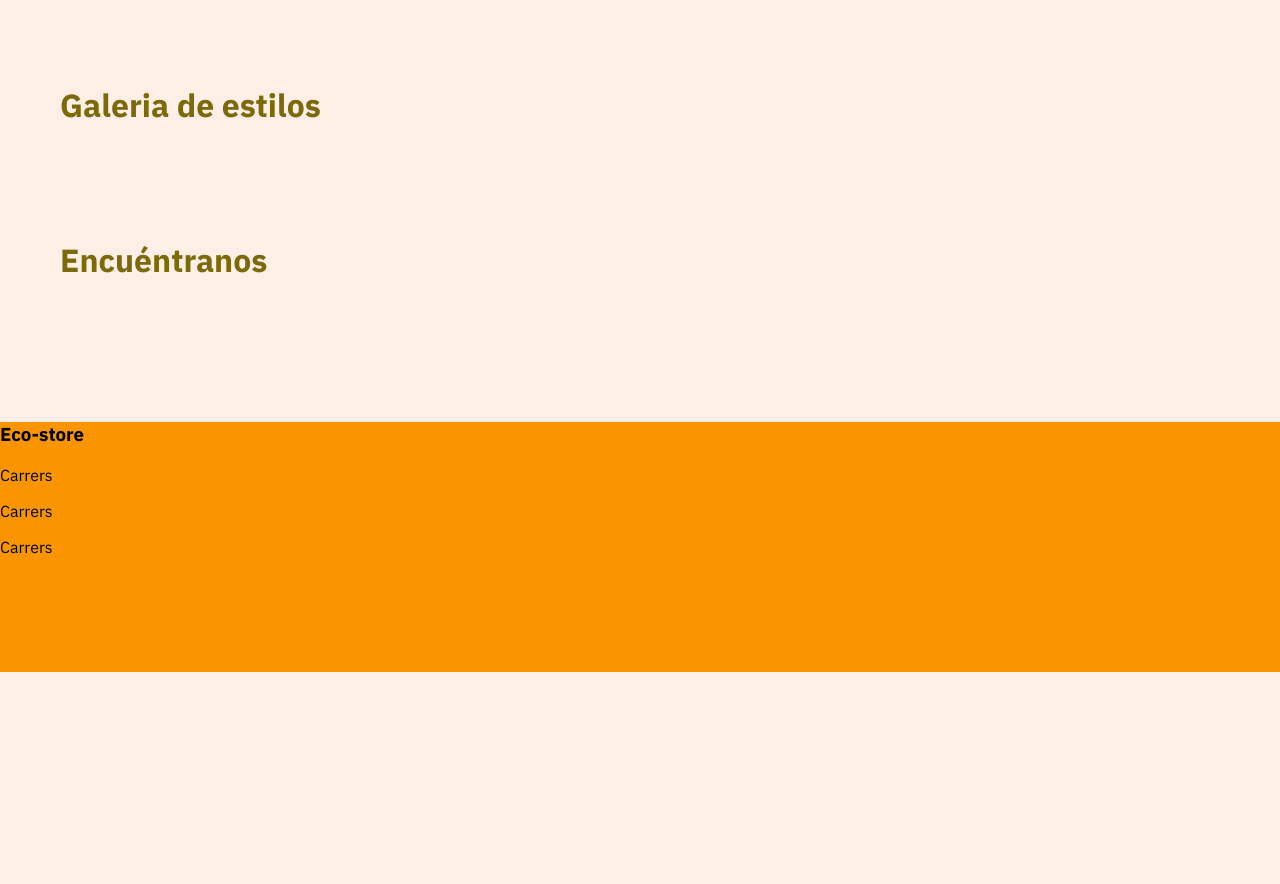
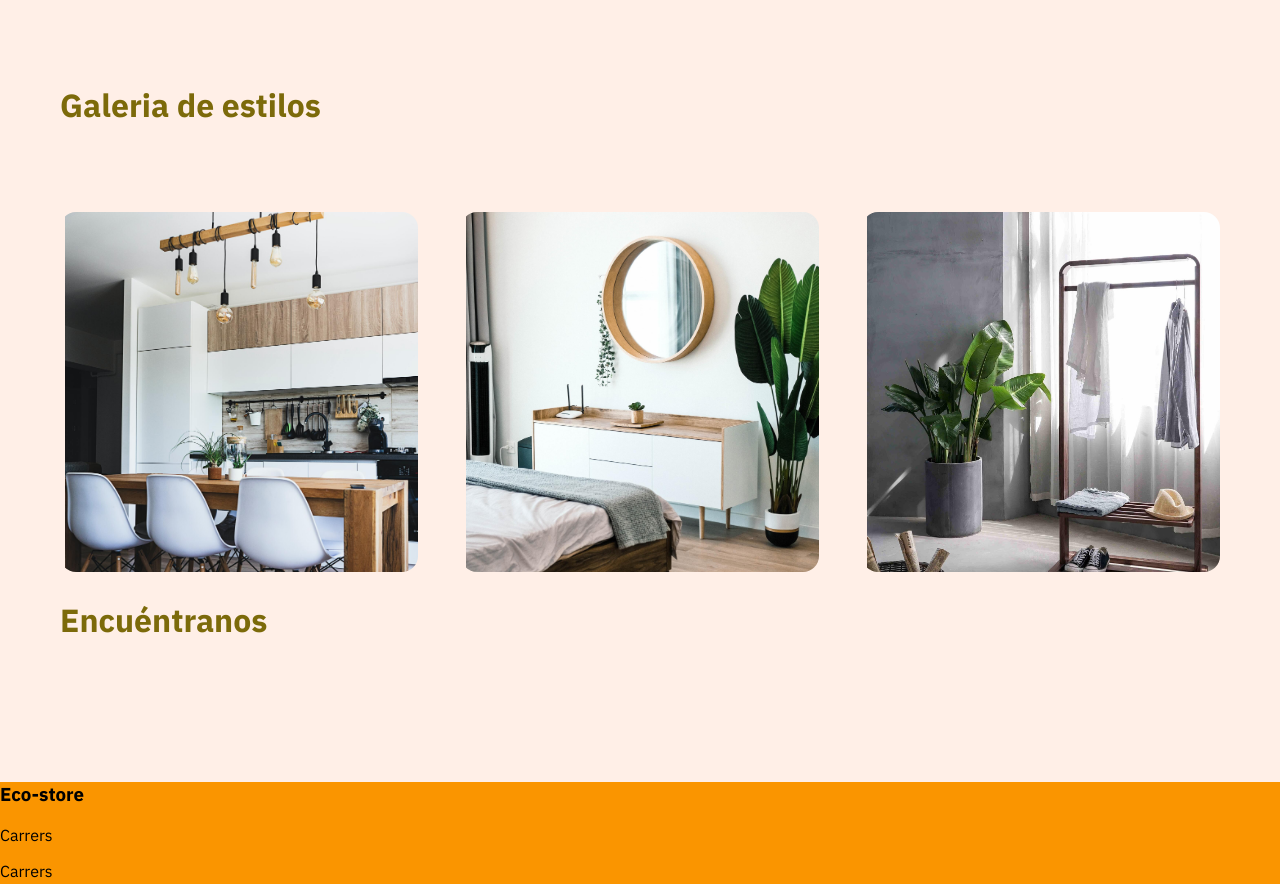
Before and after one commit to nmarlene/eco-store, a plain HTML site: page index.html in a window 1280 px wide. Shown: the part 3820-4704 px from the top of the page. Before the commit the page ends 4492 px from the top, so only its background shows below. Drawn offline with Linux system fonts and the light colour scheme.

Commit message:
Creacion de estructura seccion galeria de estilos

```diff
--- a/index.html
+++ b/index.html
@@ -213,9 +213,11 @@
       </div>
       <div class="gallery">
         <h2>Galeria de estilos</h2>
-      <div><img src="" alt=""></div>
-      <div><img src="" alt=""></div>
-      <div><img src="" alt=""></div>
+      <div class="gallery-image">
+        <img src="/assets/img/gallery-2.jpg" alt="">
+        <img src="/assets/img/gallery-1.jpg" alt="">
+        <img src="/assets/img/gallery-3.jpg" alt="">
+      </div>
       </div>
       <div class="location">
         <h2>Encuéntranos</h2>
--- a/scss/main.scss
+++ b/scss/main.scss
@@ -73,6 +73,10 @@ article{
     border-radius: 35px;
     color: white;
     font-size: 1em;
+     &:hover{
+                transform: scale(1.1);
+                transition-duration: 0.3s;
+            }
   }
     img{
       width: 25vw;
@@ -148,7 +152,7 @@ section {
     padding-bottom: 60px;
   }
   .mision-section {
-    @include flexCenter(row,space-evenly , center );
+    @include flexCenter(row,space-evenly,center );
     .earth {
       width: 30vw;
       display: flex;
@@ -167,6 +171,29 @@ section {
     @extend .earth;
   }
 }
+
+.gallery{
+  h2 {
+    font-weight: bold;
+    padding-bottom: 60px;
+  }
+    .gallery-image{
+      @include flexCenter(row,  space-between, center);
+      gap: 20px;
+        img{
+            width: 28vw;
+            height: 45vh;
+            object-fit: cover;
+            object-position: 5px 35%;
+            border-radius: 16px;
+            //animacion
+            &:hover{
+                transform: scale(1.1);
+                transition-duration: 0.3s;
+            }
+        }
+    }
+}
 footer{
 
   background-color: $quaternion-color;
```
Also changed, not shown: css/main.css, 1 other file.
